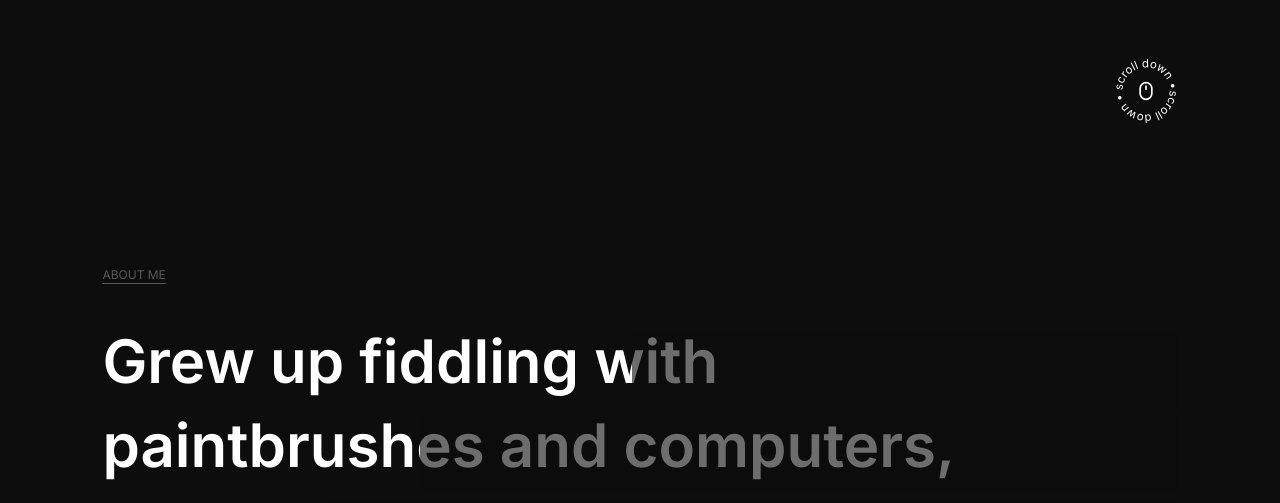
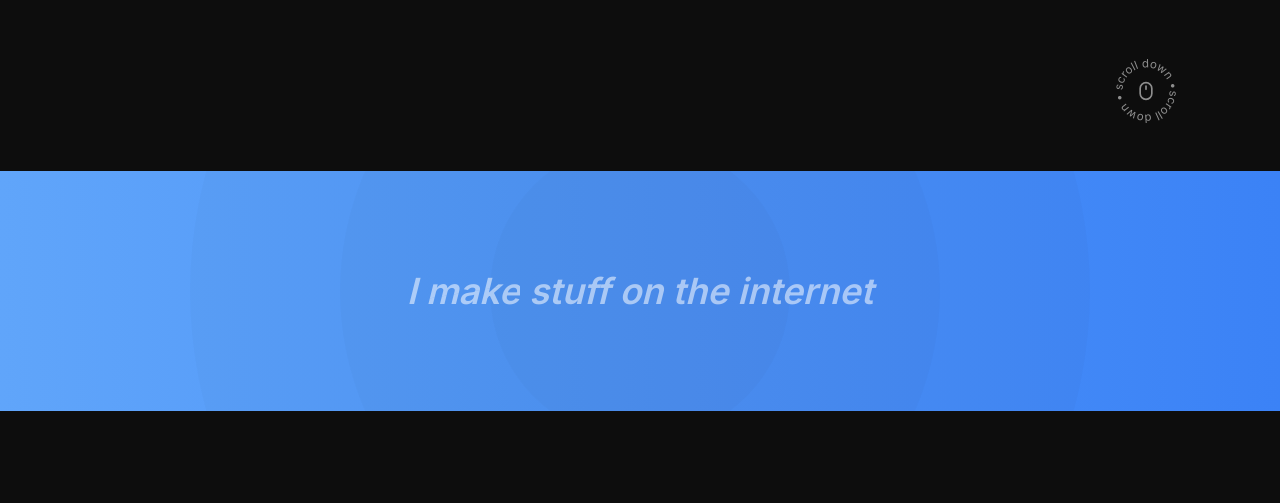
Before and after one commit to joysamaddar/portfolio, a Next.js app: page / in a window 1280 px wide. Shown: the part 629-1132 px from the top of the page. Built offline with nearby package versions, Linux system fonts and the light colour scheme.

Commit message:
Added make and break section

```diff
--- a/app/globals.css
+++ b/app/globals.css
@@ -7,6 +7,7 @@
   --white: #fff;
   --gray: #595959;
   --darkgray: #2b3030;
+  --graytransparent: #ffffff88;
   box-sizing: border-box;
   padding: 0;
   border: 0;
@@ -45,6 +46,14 @@
   text-orientation: sideways;
 }
 
+.brokenclip1{
+  clip-path: polygon(0 0, 100% 0, 100% 31%, 0 70%);
+}
+
+.brokenclip2{
+  clip-path: polygon(0 100%, 100% 100%, 100% 31%, 0 70%);
+}
+
 .slanting-text {
   transform: rotate(-28deg) skew(25deg);
 }
--- a/app/layout.tsx
+++ b/app/layout.tsx
@@ -1,16 +1,11 @@
 import Navbar from "@/components/Navbar";
 import "./globals.css";
 import type { Metadata } from "next";
-import { Inter, Merriweather } from "next/font/google";
+import { Inter } from "next/font/google";
 import ScrollDown from "@/components/ui/ScrollDown";
 import PageScrollProgress from "@/components/ui/PageScrollProgress";
 
 const inter = Inter({ subsets: ["latin"] });
-const merri = Merriweather({
-  subsets: ["latin"],
-  weight: ["300", "400", "700", "900"],
-  variable: "--font-secondary",
-});
 
 export const metadata: Metadata = {
   title: "Joy's Portfolio",
@@ -24,7 +19,7 @@ export default function RootLayout({
 }) {
   return (
     <html lang="en">
-      <body className={`${inter.className} ${merri.variable}`}>
+      <body className={`${inter.className}`}>
         <PageScrollProgress />
         <Navbar />
         {children}
--- a/app/page.tsx
+++ b/app/page.tsx
@@ -1,10 +1,12 @@
 import Hero from "@/components/Hero";
 import Intro from "@/components/Intro";
+import MakeAndBreak from "@/components/MakeAndBreak";
 
 export default function Home() {
   return (
     <main className="max-w-screen overflow-clip">
       <Hero />
+      <MakeAndBreak/>
       <Intro />
     </main>
   );
--- /dev/null
+++ b/components/MakeAndBreak.tsx
@@ -0,0 +1,77 @@
+"use client";
+
+import { motion } from "framer-motion";
+import { useRef } from "react";
+
+export default function MakeAndBreak() {
+  const targetElem = useRef(null);
+  return (
+    <section ref={targetElem} className="h-[240px] select-none">
+      <motion.div
+        initial={{ width: 0, height: 0 }}
+        whileInView={{
+          width: ["0%", "100%", "100%"],
+          height: ["3px", "3px", "240px"],
+          transition: { duration: 2, ease: "easeInOut", times: [0, 0.15, 0.9] },
+        }}
+        viewport={{ once: true, amount: 1, margin: "-25%" }}
+        className="relative bg-gradient-to-r from-blue-400 to-blue-500 h-[15rem] mb-24 flex items-center justify-center mx-auto overflow-hidden"
+      >
+        <motion.div
+          initial={{ width: "0px", height: "0px" }}
+          whileInView={{
+            width: "300px",
+            height: "300px",
+            transition: { type: "spring", bounce: 0.3, delay: 2 },
+          }}
+          viewport={{ once: true, amount: 1, margin: "-25%", root: targetElem }}
+          className="bg-[#00000005] absolute rounded-full"
+        ></motion.div>
+        <motion.div
+          initial={{ width: "0px", height: "0px" }}
+          whileInView={{
+            width: "600px",
+            height: "600px",
+            transition: { type: "spring", bounce: 0.3, delay: 2 },
+          }}
+          viewport={{ once: true, amount: 1, margin: "-25%", root: targetElem }}
+          className="bg-[#00000005] absolute rounded-full"
+        ></motion.div>
+        <motion.div
+          initial={{ width: "0px", height: "0px" }}
+          whileInView={{
+            width: "900px",
+            height: "900px",
+            transition: { type: "spring", bounce: 0.3, delay: 2 },
+          }}
+          viewport={{ once: true, amount: 1, margin: "-25%", root: targetElem }}
+          className="bg-[#00000005] absolute rounded-full"
+        ></motion.div>
+        <motion.div
+          initial={{ opacity: 0, y: "1.5rem" }}
+          whileInView={{
+            opacity: 1,
+            y: "0",
+            transition: { duration: 0.5, delay: 2 },
+          }}
+          viewport={{ once: true, amount: 1, margin: "-25%", root: targetElem }}
+          className="italic font-semibold text-4xl text-graytransparent cursor-default"
+        >
+          I{" "}
+          <motion.div className="relative inline-block group">
+            <motion.p className="absolute opacity-0 group-hover:opacity-100 text-blue-600 transition duration-250 ease-in-out">
+              break
+            </motion.p>
+            <motion.p className="absolute brokenclip1 group-hover:translate-y-[-2rem] transition duration-250 ease-in-out">
+              make
+            </motion.p>
+            <motion.p className="brokenclip2 group-hover:translate-y-[2rem] transition duration-250 ease-in-out">
+              make
+            </motion.p>
+          </motion.div>{" "}
+          stuff on the internet
+        </motion.div>
+      </motion.div>
+    </section>
+  );
+}
--- a/components/Navbar.tsx
+++ b/components/Navbar.tsx
@@ -36,7 +36,7 @@ export default function Navbar() {
           variants={ulAnim}
           initial="hidden"
           animate="show"
-          className="flex flex-col items-end justify-center text-gray uppercase"
+          className="flex flex-col items-end justify-center text-graytransparent uppercase"
         >
           <motion.li
             variants={liAnim}
--- a/components/ui/ScrollDown.tsx
+++ b/components/ui/ScrollDown.tsx
@@ -10,7 +10,7 @@ export default function ScrollDown() {
         viewBox="0 0 100 100"
         width="100"
         height="100"
-        className="w-16 h-auto fill-white"
+        className="w-16 h-auto fill-graytransparent"
         initial={{ rotate: 0, opacity: 0, scale: 0 }}
         animate={{
           rotate: 360,
@@ -59,7 +59,7 @@ export default function ScrollDown() {
         }}
         className="absolute"
       >
-        <Mouse className="w-5"/>
+        <Mouse className="w-5 text-graytransparent"/>
       </motion.div>
     </div>
   );
--- a/tailwind.config.js
+++ b/tailwind.config.js
@@ -6,14 +6,12 @@ module.exports = {
   ],
   theme: {
     extend: {
-      fontFamily: {
-        secondary: ['var(--font-secondary)'],
-      },
       colors: {
         black: "var(--black)",
         white: "var(--white)",
         gray: "var(--gray)",
         darkgray: "var(--darkgray)",
+        graytransparent: "var(--graytransparent)"
       }
     },
   },
```
